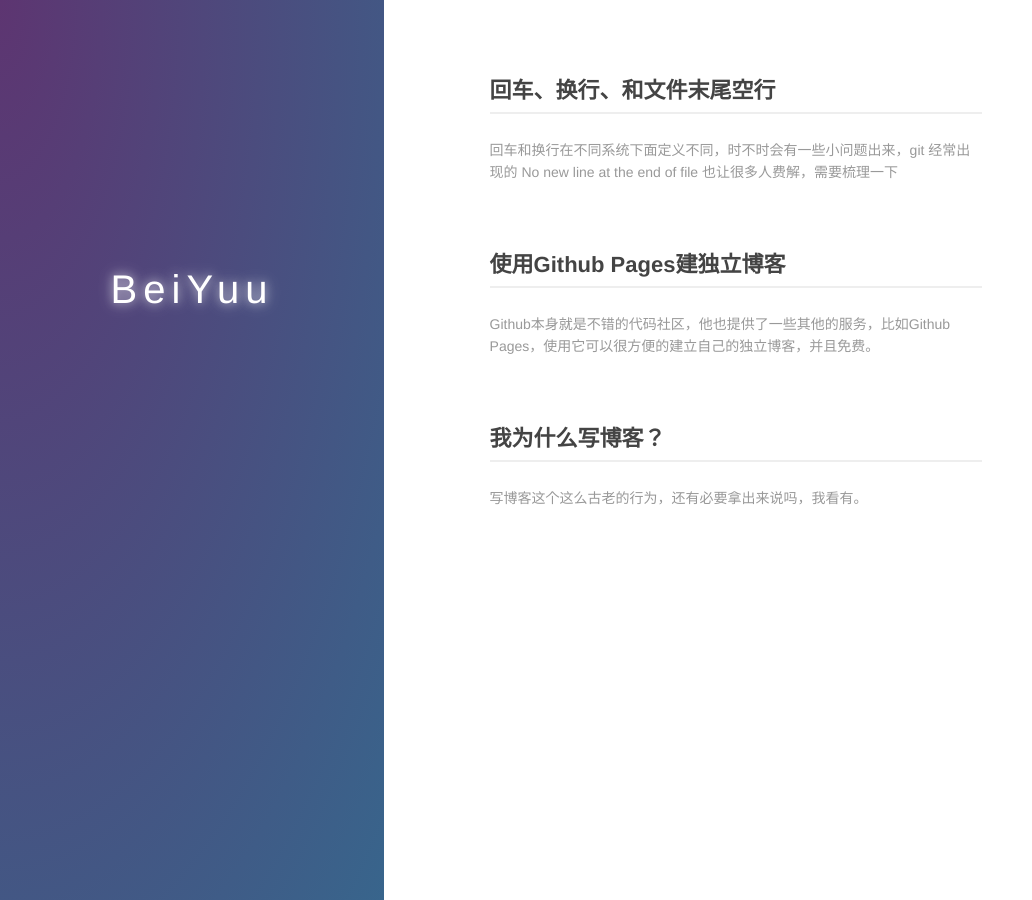
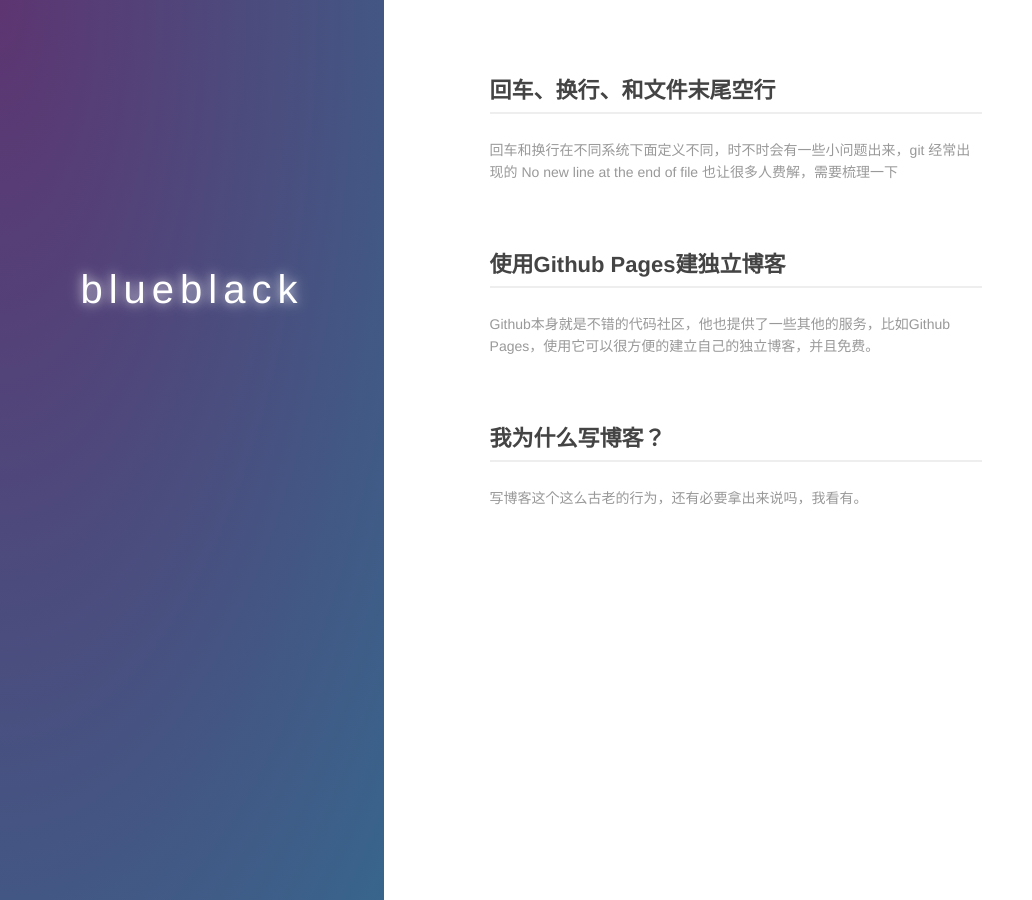
Before and after one commit to blueblack2012/blueblack2012.github.io, a Jekyll site: the page built from index.md, in a window 1280 px wide. Shown: the whole page, without its empty margins (0-1032 px from the left). Built offline with Jekyll 4.4.1, drawn with Linux system fonts in a browser that asks for light colours.

Commit message:
Change index.md

```diff
--- a/index.md
+++ b/index.md
@@ -6,7 +6,7 @@ layout: default
   <div class="index-wrapper">
     <div class="aside">
       <div class="info-card">
-        <h1>BeiYuu</h1>
+        <h1>blueblack</h1>
         <a href="http://weibo.com/beiyuu/" target="_blank"><img src="http://www.weibo.com/favicon.ico" alt="" width="25"/></a>
         <a href="http://www.douban.com/people/beiyuu/" target="_blank"><img src="http://www.douban.com/favicon.ico" alt="" width="22"/></a>
         <a href="http://instagram.com/beiyuu/" target="_blank"><img src="http://d36xtkk24g8jdx.cloudfront.net/bluebar/00c6602/images/ico/favicon.ico" alt="" width="22"/></a>
```
